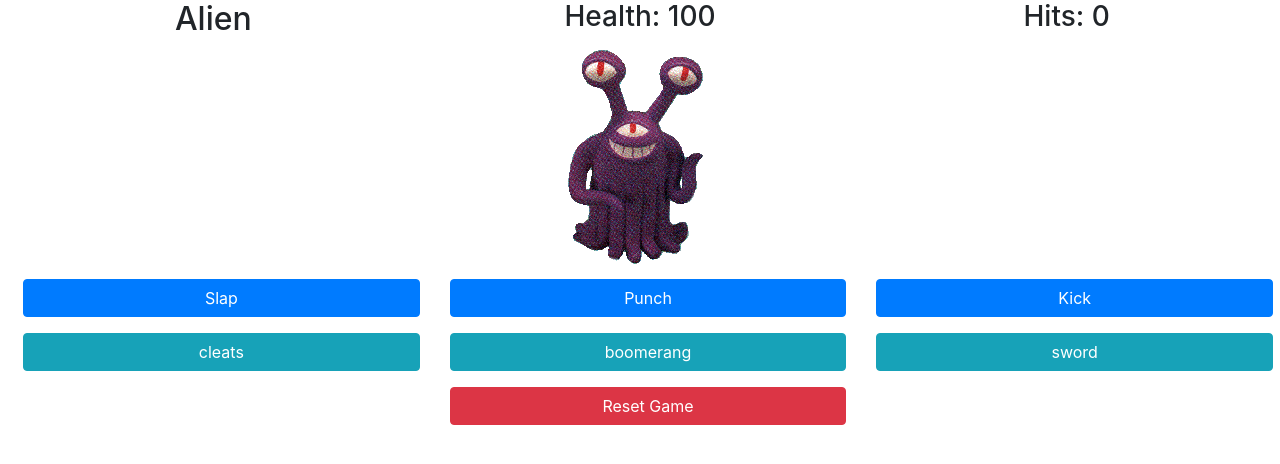
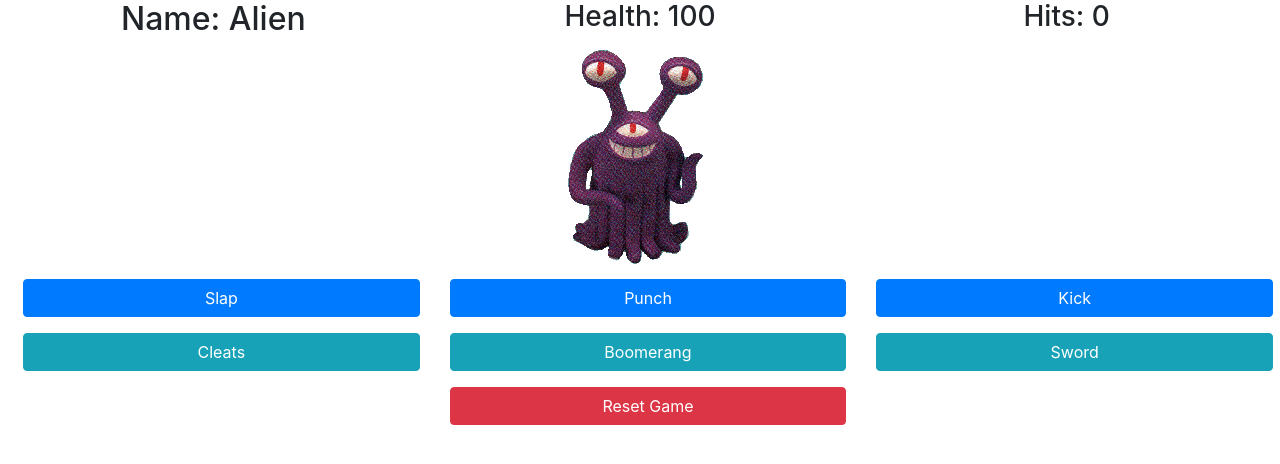
Before and after one commit to benffrost/checkpoint-1-remaster, a plain HTML site: page index.html in a window 1280 px wide. Drawn offline with nearby package versions, Linux system fonts and the light colour scheme.

Commit message:
minor error fixes

```diff
--- a/game.js
+++ b/game.js
@@ -9,7 +9,7 @@ let target = {
 
 let items = {
   cleats: { name: "cleats", modifier: 2, description: "pointy" },
-  boomerang: { name: "boomarang", modifier: 1, description: "returny" },
+  boomerang: { name: "boomarang", modifier: 1.5, description: "returny" },
   sword: { name: "Sword", modifier: 3, descritpion: "edgy" }
 }
 
@@ -21,13 +21,13 @@ function slap() {
 }
 
 function punch() {
-  target.health -= 5 * addMods();
+  target.health -= 2 + 3 * addMods();
   target.hits++;
   update();
 
 }
 function kick() {
-  target.health -= 10 * addMods();
+  target.health -= 5 * addMods() - 1 ;
   target.hits++;
   update();
 
--- a/index.html
+++ b/index.html
@@ -13,10 +13,10 @@
 </head>
 
 <body>
-  <div class="container-fluid text-center">
+  <div class="container-fluid text-center" id="main">
     <div class="row">
       <div class="col">
-        <h2 id="name"> </h2>
+        <h2>Name: <span id="name"> </span></h2>
       </div>
       <div class="col">
         <h3>Health: <span id="health"> </span></h3>
@@ -36,10 +36,10 @@
       <div class="col"><button class="btn btn-primary m-2 btn-block" onClick="kick()">Kick</button></div>
     </div>
     <div class="row" id="items">
-      <div class="col"><button class="btn btn-info m-2 btn-block" onClick="giveItem('cleats')">cleats</button></div>
-      <div class="col"><button class="btn btn-info m-2 btn-block" onClick="giveItem('boomerang')">boomerang</button>
+      <div class="col"><button class="btn btn-info m-2 btn-block" onClick="giveItem('cleats')">Cleats</button></div>
+      <div class="col"><button class="btn btn-info m-2 btn-block" onClick="giveItem('boomerang')">Boomerang</button>
       </div>
-      <div class="col"><button class="btn btn-info m-2 btn-block" onClick="giveItem('sword')">sword</button></div>
+      <div class="col"><button class="btn btn-info m-2 btn-block" onClick="giveItem('sword')">Sword</button></div>
     </div>
     <div class="row">
       <div class="col-4"></div>
```
